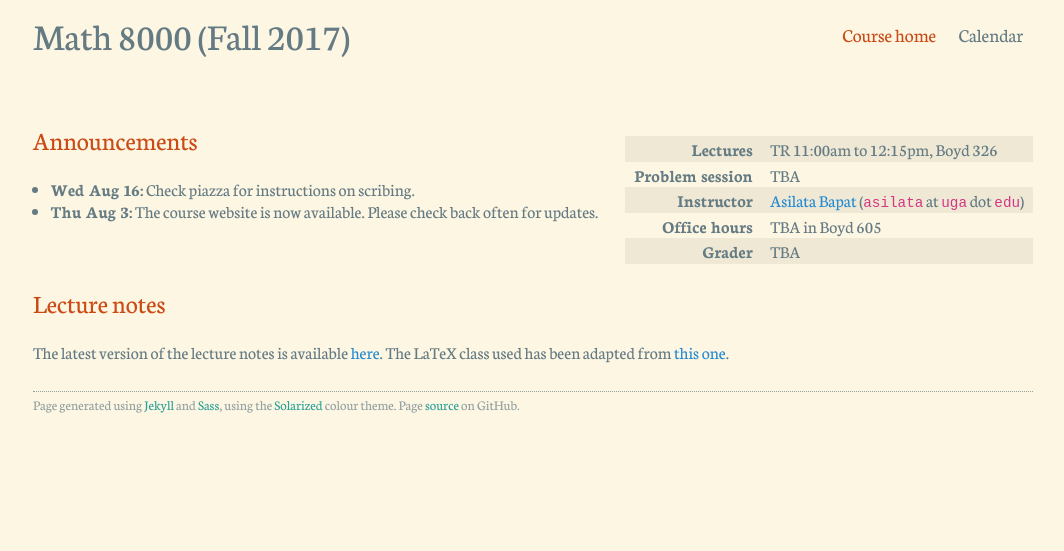
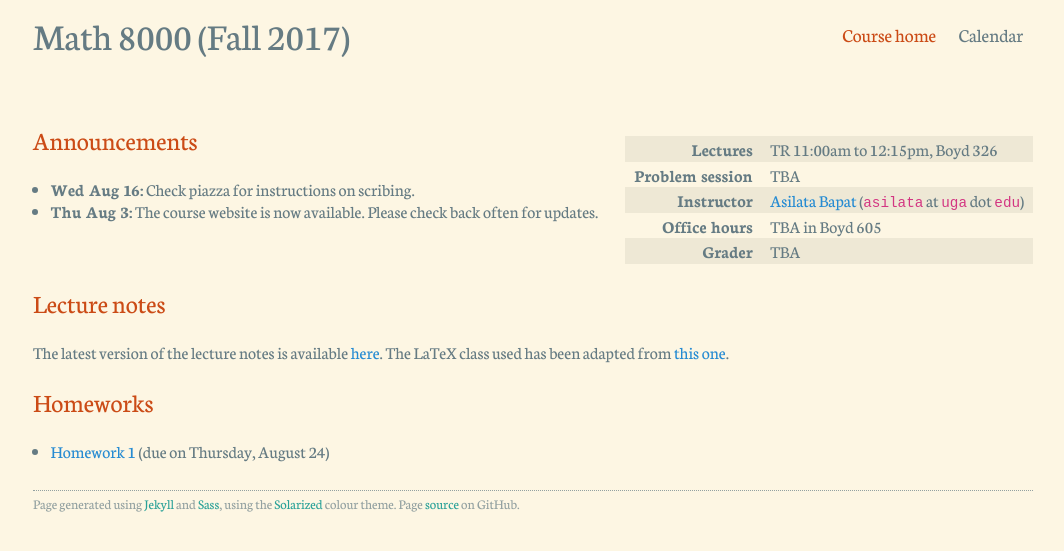
Before and after one commit to asilata/8000fall17, a Jekyll site: the page built from index.md, in a window 1280 px wide. Shown: the top 551 px of the page, without its empty margins (107-1171 px from the left). Built offline with Jekyll 4.4.1, drawn with Linux system fonts in a browser that asks for light colours.

```diff
--- /dev/null
+++ b/_data/homeworks.yml
@@ -0,0 +1,3 @@
+- name: "Homework 1"
+  link: "documents/hw1.pdf"
+  due: "2017-08-24"
--- a/index.md
+++ b/index.md
@@ -33,3 +33,10 @@ nav_weight: 1
 ## Lecture notes
 The latest version of the lecture notes is available [here](https://www.overleaf.com/read/rfcvwktkdtzn).
 The LaTeX class used has been adapted from [this one](http://blog.poormansmath.net/latex-class-for-lecture-notes/).
+
+## Homeworks
+
+{% assign homeworks = site.data.homeworks | sort: 'due' %}
+{% for hw in homeworks %}
+* [{{ hw.name }}]({{ hw.link }}) (due on {{ hw.due | date:"%A" }}, {{ hw.due | date:"%B %-d"}})
+{% endfor %}
```
Also changed, not shown: _data/calendar.yml (+4 -4 lines).
